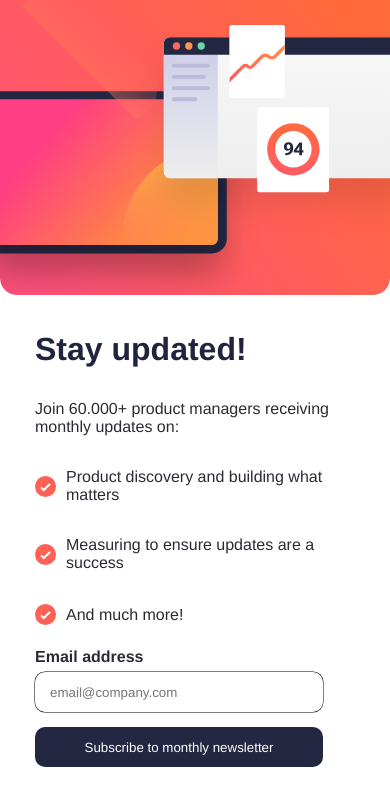
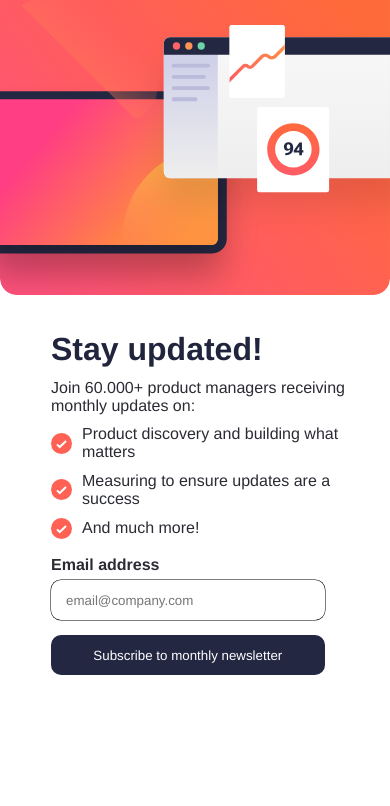
Before and after one commit to DiegoSilva1919/NewsLetter, a React (Vite) app: page / in a window 390 px wide. Shown: the top 806 px of the page. Built offline with nearby package versions, Linux system fonts and the light colour scheme.

Commit message:
Ajustes na responsividade da home e adição do cursor: pointer nos links

```diff
--- a/src/Pages/Home/home.sass
+++ b/src/Pages/Home/home.sass
@@ -33,11 +33,12 @@ div
     .MainContent
         display: flex
         flex-direction: column
-        gap: 2rem
+        gap: 0.65rem
         margin: auto
         width: 20rem
         margin-top: 2rem
         margin-bottom: 1em
+        padding-left: 1rem
 
         @include mixins.desktop
             width: 25rem
@@ -57,6 +58,9 @@ div
             gap: 10px
             font-weight: 400
             font-size: 1rem
+
+        form
+            margin-top: 1rem
 
         img
             margin-bottom: 0
--- a/src/styles/mixins.sass
+++ b/src/styles/mixins.sass
@@ -15,6 +15,7 @@
     align-items: center
     justify-content: center
     text-decoration: none
+    cursor: pointer
 
     &:active
         background: variables.$color-active-alert
```
